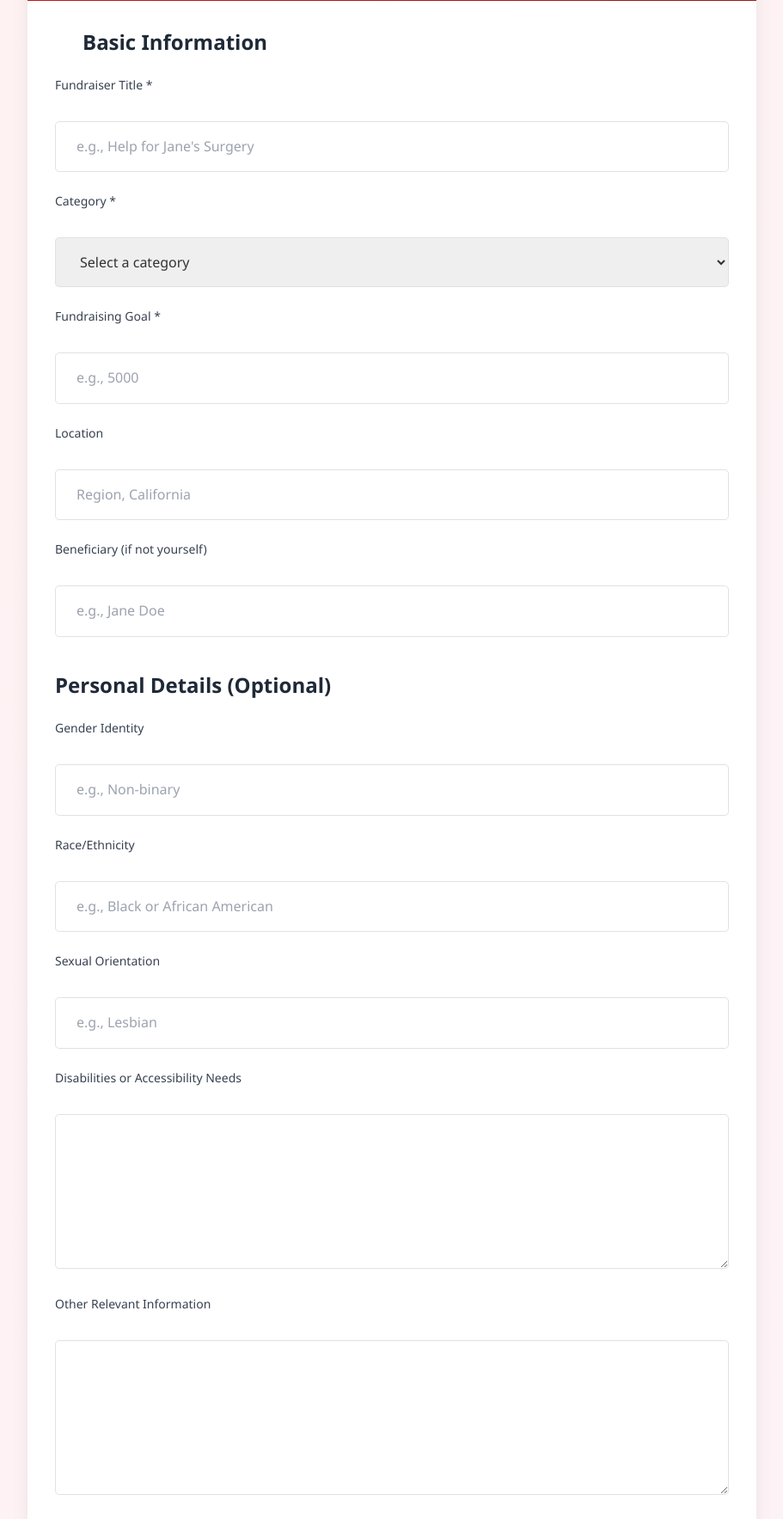
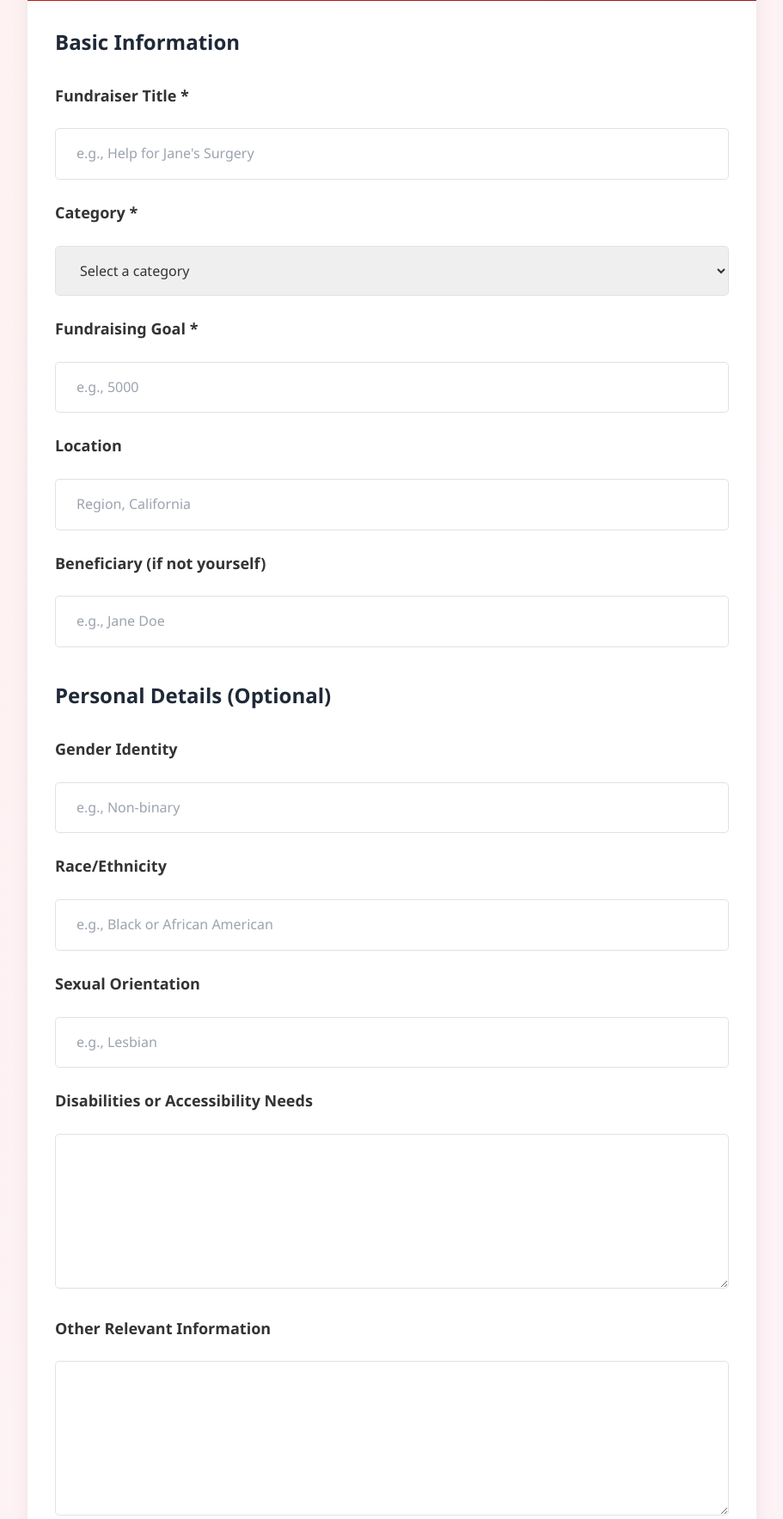
Before and after one commit to actuallyanisa/pulse4justice, a Flask app: page /form in a window 1280 px wide. Shown: the part 165-1932 px from the top of the page at 86% size, without its empty margins (184-1095 px from the left). Run offline with Flask 3, Linux system fonts and the light colour scheme; a user stored in the database is signed in; some libraries are stand-ins or nearby versions.

Commit message:
form fixed

```diff
--- a/website/templates/form.html
+++ b/website/templates/form.html
@@ -17,19 +17,16 @@
       </div>
 
       <!-- Form -->
-      <form id="fundraiserForm" action="/submit" method="POST" enctype="multipart/form-data" class="space-y-10 p-8">
+      <form id="fundraiserForm" class="space-y-10 p-8">
 
         <!-- Basic Info Section -->
         <section class="space-y-6">
-          <h2 class="text-2xl font-semibold text-gray-800 flex items-center gap-2">
-            <svg class="lucide lucide-users w-6 h-6 text-red-700" xmlns="http://www.w3.org/2000/svg" fill="none" stroke="currentColor" stroke-width="2"><use href="#users" /></svg>
-            Basic Information
-          </h2>
-          <label class="block text-sm font-medium text-gray-700 mb-2">Fundraiser Title *</label>
-          <input type="text" name="title" placeholder="e.g., Help for Jane's Surgery" class="w-full px-4 py-3 border border-gray-300 rounded-lg focus:ring-2 focus:ring-red-200 focus:border-red-500" required />
+          <h2 class="text-2xl font-semibold text-gray-800">Basic Information</h2>
+          <label>Fundraiser Title *</label>
+          <input type="text" name="title" required placeholder="e.g., Help for Jane's Surgery" class="w-full px-4 py-3 border rounded-lg" />
 
-          <label class="block text-sm font-medium text-gray-700 mb-2">Category *</label>
-          <select name="category" class="w-full px-4 py-3 border border-gray-300 rounded-lg focus:ring-2 focus:ring-red-200 focus:border-red-500" required>
+          <label>Category *</label>
+          <select name="category" required class="w-full px-4 py-3 border rounded-lg">
             <option value="">Select a category</option>
             <option>Racism</option>
             <option>Sexism</option>
@@ -42,131 +39,167 @@
             <option>Classism</option>
           </select>
 
-          <label class="block text-sm font-medium text-gray-700 mb-2">Fundraising Goal *</label>
-          <input type="number" name="goal" placeholder="e.g., 5000" min="0" class="w-full px-4 py-3 border border-gray-300 rounded-lg focus:ring-2 focus:ring-red-200 focus:border-red-500" required />
+          <label>Fundraising Goal *</label>
+          <input type="number" name="goal" min="0" required placeholder="e.g., 5000" class="w-full px-4 py-3 border rounded-lg" />
 
-          <label class="block text-sm font-medium text-gray-700 mb-2">Location</label>
-          <input type="text" name="location" placeholder="Region, California" class="w-full px-4 py-3 border border-gray-300 rounded-lg focus:ring-2 focus:ring-red-200 focus:border-red-500" />
+          <label>Location</label>
+          <input type="text" name="location" placeholder="Region, California" class="w-full px-4 py-3 border rounded-lg" />
 
-          <label class="block text-sm font-medium text-gray-700 mb-2">Beneficiary (if not yourself)</label>
-          <input type="text" name="beneficiary" placeholder="e.g., Jane Doe" class="w-full px-4 py-3 border border-gray-300 rounded-lg focus:ring-2 focus:ring-red-200 focus:border-red-500" />
+          <label>Beneficiary (if not yourself)</label>
+          <input type="text" name="beneficiary" placeholder="e.g., Jane Doe" class="w-full px-4 py-3 border rounded-lg" />
         </section>
 
-        <!-- Personal Details Section -->
+        <!-- Personal Details -->
         <section class="space-y-6">
           <h2 class="text-2xl font-semibold text-gray-800">Personal Details (Optional)</h2>
-          <label class="block text-sm font-medium text-gray-700 mb-2">Gender Identity</label>
-          <input type="text" name="gender" placeholder="e.g., Non-binary" class="w-full px-4 py-3 border border-gray-300 rounded-lg" />
+          <label>Gender Identity</label>
+          <input type="text" name="gender" placeholder="e.g., Non-binary" class="w-full px-4 py-3 border rounded-lg" />
 
-          <label class="block text-sm font-medium text-gray-700 mb-2">Race/Ethnicity</label>
-          <input type="text" name="race" placeholder="e.g., Black or African American" class="w-full px-4 py-3 border border-gray-300 rounded-lg" />
+          <label>Race/Ethnicity</label>
+          <input type="text" name="race" placeholder="e.g., Black or African American" class="w-full px-4 py-3 border rounded-lg" />
 
-          <label class="block text-sm font-medium text-gray-700 mb-2">Sexual Orientation</label>
-          <input type="text" name="sexualOrientation" placeholder="e.g., Lesbian" class="w-full px-4 py-3 border border-gray-300 rounded-lg" />
+          <label>Sexual Orientation</label>
+          <input type="text" name="sexualOrientation" placeholder="e.g., Lesbian" class="w-full px-4 py-3 border rounded-lg" />
 
-          <label class="block text-sm font-medium text-gray-700 mb-2">Disabilities or Accessibility Needs</label>
-          <textarea name="disabilities" rows="3" class="w-full px-4 py-3 border border-gray-300 rounded-lg"></textarea>
+          <label>Disabilities or Accessibility Needs</label>
+          <textarea name="disabilities" rows="3" class="w-full px-4 py-3 border rounded-lg"></textarea>
 
-          <label class="block text-sm font-medium text-gray-700 mb-2">Other Relevant Information</label>
-          <textarea name="otherInfo" rows="3" class="w-full px-4 py-3 border border-gray-300 rounded-lg"></textarea>
+          <label>Other Relevant Information</label>
+          <textarea name="otherInfo" rows="3" class="w-full px-4 py-3 border rounded-lg"></textarea>
         </section>
 
         <!-- Wishlist -->
         <section class="space-y-6">
           <h2 class="text-2xl font-semibold text-gray-800">Wishlist</h2>
           <div id="wishlistContainer"></div>
-          <button
-            type="button"
-            id="addItemBtn"
-            class="w-full border-2 border-dashed border-red-700 rounded-lg p-4 text-red-700 hover:border-red-800 hover:text-red-800 transition-colors"
-          >
-            Add Item
-          </button>
+          <button type="button" id="addItemBtn" class="w-full border-2 border-dashed border-red-700 rounded-lg p-4 text-red-700">Add Item</button>
         </section>
 
         <!-- Media Upload -->
         <section class="space-y-6">
           <h2 class="text-2xl font-semibold text-gray-800">Photos & Media</h2>
-          <input type="file" id="mediaInput" accept="image/*" multiple onchange="previewMedia(event)" class="w-full" />
-          <div id="mediaPreview" class="grid grid-cols-2 gap-4"></div>
+          <input type="file" id="mediaInput" accept="image/*" multiple class="w-full" />
+          <div id="mediaPreview" class="grid grid-cols-2 gap-4 mt-2"></div>
         </section>
 
         <!-- Story -->
         <section class="space-y-6">
           <h2 class="text-2xl font-semibold text-gray-800">Tell Your Story</h2>
-          <label class="block text-sm font-medium text-gray-700 mb-2">Full Story</label>
-          <textarea name="story" rows="6" class="w-full px-4 py-3 border border-gray-300 rounded-lg"></textarea>
+          <textarea name="story" rows="6" class="w-full px-4 py-3 border rounded-lg"></textarea>
         </section>
 
         <!-- Organizer Info -->
         <section class="space-y-6">
           <h2 class="text-2xl font-semibold text-gray-800">Organizer Information</h2>
-          <label class="block text-sm font-medium text-gray-700 mb-2">Your Name *</label>
-          <input type="text" name="organizerName" class="w-full px-4 py-3 border border-gray-300 rounded-lg" required />
+          <label>Your Name *</label>
+          <input type="text" name="organizerName" required class="w-full px-4 py-3 border rounded-lg" />
 
-          <label class="block text-sm font-medium text-gray-700 mb-2">Email *</label>
-          <input type="email" name="organizerEmail" class="w-full px-4 py-3 border border-gray-300 rounded-lg" required />
+          <label>Email *</label>
+          <input type="email" name="organizerEmail" required class="w-full px-4 py-3 border rounded-lg" />
 
-          <label class="block text-sm font-medium text-gray-700 mb-2">Phone</label>
-          <input type="tel" name="organizerPhone" class="w-full px-4 py-3 border border-gray-300 rounded-lg" />
+          <label>Phone</label>
+          <input type="tel" name="organizerPhone" class="w-full px-4 py-3 border rounded-lg" />
 
-          <label class="block text-sm font-medium text-gray-700 mb-2">Relationship to Beneficiary *</label>
-          <input type="text" name="relationship" class="w-full px-4 py-3 border border-gray-300 rounded-lg" required />
+          <label>Relationship to Beneficiary *</label>
+          <input type="text" name="relationship" required class="w-full px-4 py-3 border rounded-lg" />
         </section>
 
         <!-- PayPal Info -->
         <section class="space-y-6">
           <h2 class="text-2xl font-semibold text-gray-800">PayPal Information</h2>
-          <label class="block text-sm font-medium text-gray-700 mb-2">PayPal Email</label>
-          <input type="email" name="paypal" placeholder="your-paypal@example.com" class="w-full px-4 py-3 border border-gray-300 rounded-lg" />
+          <label>PayPal Email</label>
+          <input type="email" name="paypal" placeholder="your-paypal@example.com" class="w-full px-4 py-3 border rounded-lg" />
         </section>
 
         <!-- Submit -->
         <div class="flex gap-4 pt-6">
           <button type="submit" class="flex-1 bg-red-700 hover:bg-red-800 text-white font-semibold py-4 px-8 rounded-lg">Create Fundraiser</button>
-
         </div>
       </form>
     </div>
   </div>
 </div>
 
+<!-- Scripts -->
+<script src="https://cdn.emailjs.com/dist/email.min.js"></script>
 <script>
-// Uncomment and fix this if you add an NGO select with id="ngoSelect"
-/*
-fetch('./website/templates/ngos.json')
-  .then(response => response.json())
-  .then(ngos => {
-    const select = document.getElementById("ngoSelect");
-    if (!select) return;
-    ngos.forEach(ngo => {
-      const option = document.createElement("option");
-      option.value = ngo;
-      option.textContent = ngo;
-      select.appendChild(option);
+  // Initialize EmailJS with your public key
+  emailjs.init("2n-AqRl-QVwJJIdEF"); // <-- Replace with your EmailJS public key
+
+  const form = document.getElementById("fundraiserForm");
+
+  form.addEventListener("submit", function(e) {
+    e.preventDefault();
+
+    // Collect wishlist items
+    const wishlistItems = [];
+    document.querySelectorAll("#wishlistContainer .wishlist-item").forEach(item => {
+      wishlistItems.push({
+        name: item.querySelector('input[name="item[]"]').value,
+        description: item.querySelector('input[name="description[]"]').value,
+        cost: item.querySelector('input[name="cost[]"]').value
       });
+    });
+
+    // Collect media files as Base64
+    const mediaInput = document.getElementById("mediaInput");
+    const mediaFiles = [];
+
+    const sendEmail = () => {
+      const templateParams = {
+        title: form.title.value,
+        category: form.category.value,
+        goal: form.goal.value,
+        location: form.location.value,
+        beneficiary: form.beneficiary.value,
+        gender: form.gender.value,
+        race: form.race.value,
+        sexualOrientation: form.sexualOrientation.value,
+        disabilities: form.disabilities.value,
+        otherInfo: form.otherInfo.value,
+        story: form.story.value,
+        organizerName: form.organizerName.value,
+        organizerEmail: form.organizerEmail.value,
+        organizerPhone: form.organizerPhone.value,
+        relationship: form.relationship.value,
+        paypalEmail: form.paypal.value,
+        wishlistItems: wishlistItems,
+        mediaFiles: mediaFiles
+      };
+
+      // Send email using your service ID & template ID
+      emailjs.send("service_qtgowmv", "template_9vqmpl9", templateParams)
+        .then(() => {
+          alert("Fundraiser submitted! Check your email.");
+          form.reset();
+          document.getElementById("wishlistContainer").innerHTML = "";
+          document.getElementById("mediaPreview").innerHTML = "";
         })
-  .catch(error => {
-    console.error('Error loading NGO list:', error);
+        .catch(err => {
+          console.error("Email failed:", err);
+          alert("Failed to send fundraiser email. See console.");
         });
-*/
+    };
 
-function previewMedia(event) {
-  const preview = document.getElementById('mediaPreview');
-  preview.innerHTML = '';
-  const files = event.target.files;
-  Array.from(files).forEach(file => {
+    if (mediaInput.files.length > 0) {
+      const readers = Array.from(mediaInput.files).map(file => {
+        return new Promise(resolve => {
           const reader = new FileReader();
-    reader.onload = e => {
-      const img = document.createElement('img');
-      img.src = e.target.result;
-      img.className = 'w-full h-32 object-cover rounded-lg';
-      preview.appendChild(img);
-    };
+          reader.onload = e => resolve(e.target.result);
           reader.readAsDataURL(file);
         });
+      });
+
+      Promise.all(readers).then(results => {
+        results.forEach(dataURL => mediaFiles.push(dataURL));
+        sendEmail();
+      });
+    } else {
+      sendEmail();
     }
+  });
 
+  // Wishlist functionality
   document.addEventListener('DOMContentLoaded', () => {
     const container = document.getElementById('wishlistContainer');
     const addBtn = document.getElementById('addItemBtn');
@@ -182,11 +215,7 @@ document.addEventListener('DOMContentLoaded', () => {
         <button type="button" class="remove-btn text-red-600 hover:text-red-800">Remove</button>
       `;
 
-    // Add remove functionality
-    newItem.querySelector('.remove-btn').addEventListener('click', () => {
-      newItem.remove();
-    });
-
+      newItem.querySelector('.remove-btn').addEventListener('click', () => newItem.remove());
       container.appendChild(newItem);
     });
   });
```
Also changed, not shown: instance/database.db. Lines whose indentation alone changed are shown as unchanged.
